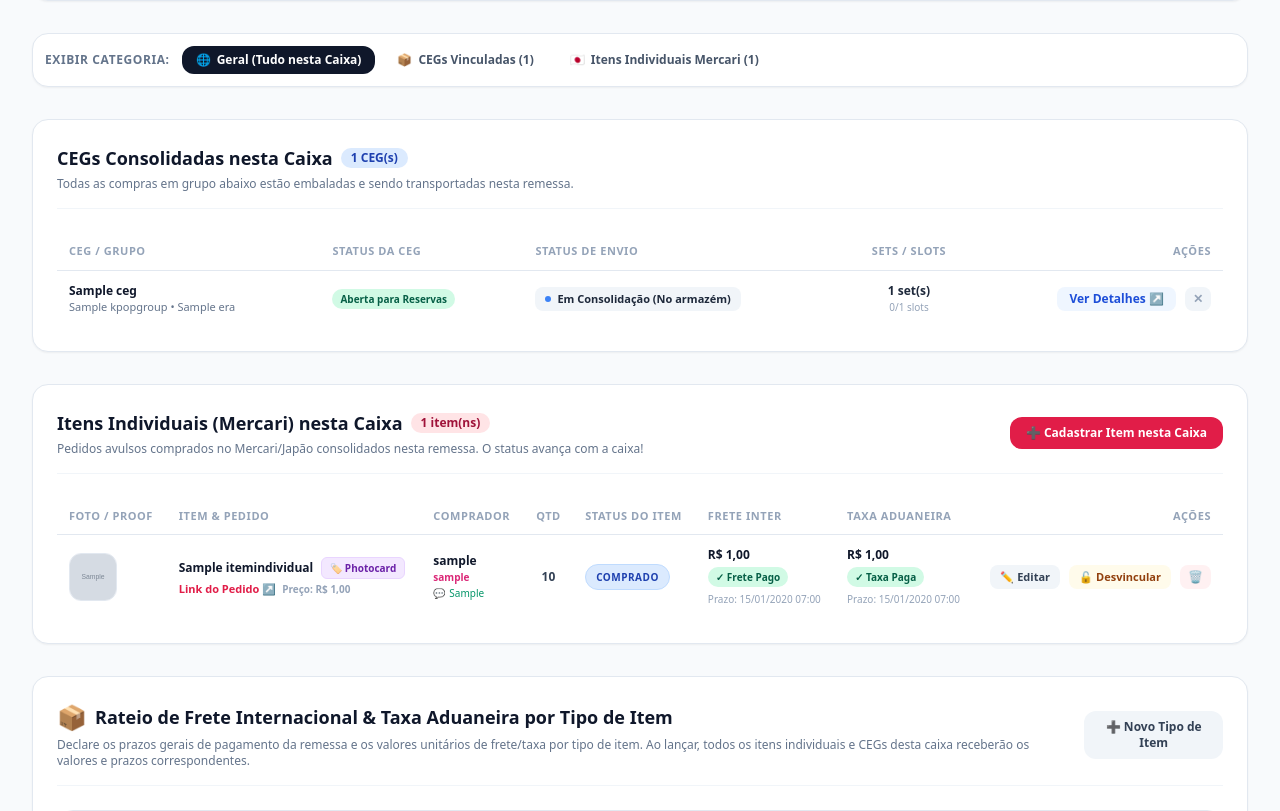
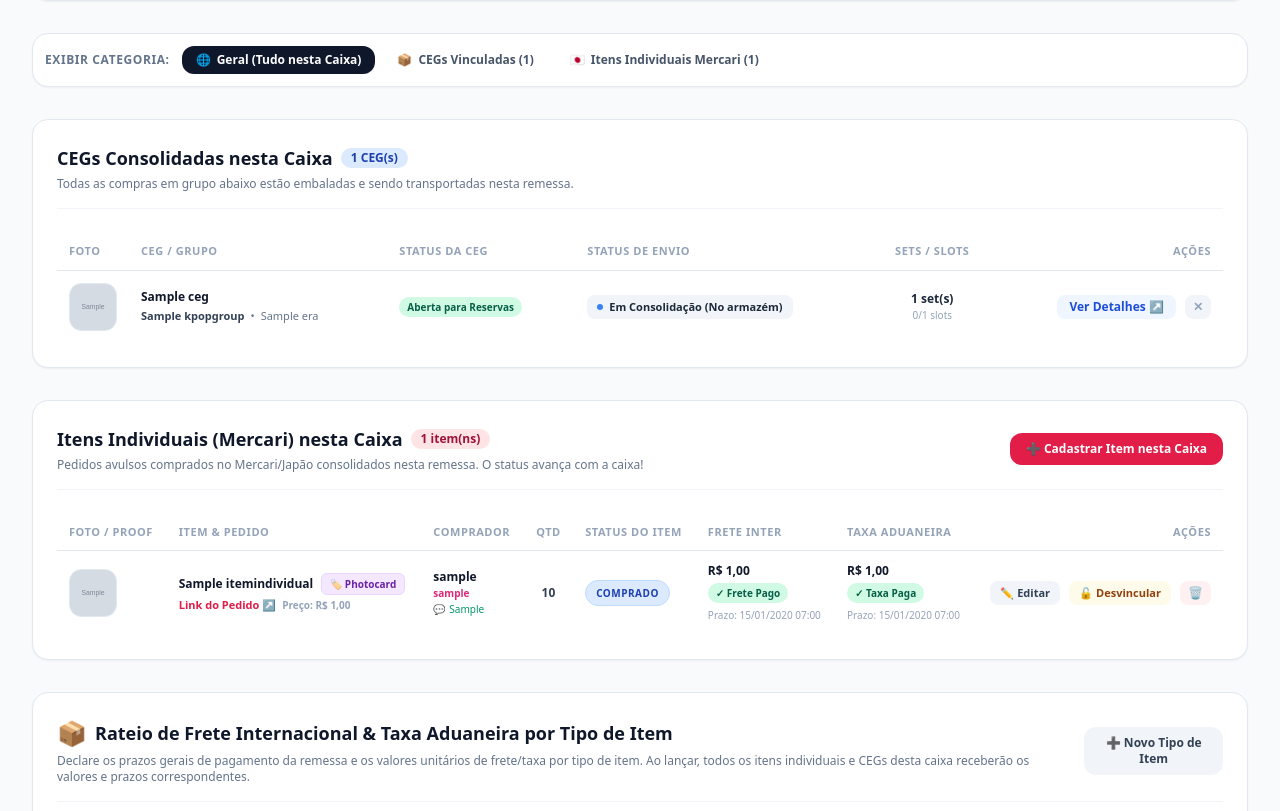
Before and after one commit to hudo9921/ceg, a Django app: a page that uses templates/cegs/caixa_detail.html in a window 1280 px wide. Shown: the part 960-1771 px from the top of the page. Run offline with Django 5.2, Linux system fonts and the light colour scheme; a user stored in the database is signed in; data comes from the database, SQL or seed files in the repository; tables that the repository leaves empty hold one stand-in row (values such as "Sample post"); grey boxes marked "Sample" are stand-in pictures; some libraries are stand-ins or nearby versions.

Commit message:
feat(caixa): exibir miniaturas de imagem nas tabelas de CEGs e modais de vinculacao

```diff
--- a/apps/cegs/models.py
+++ b/apps/cegs/models.py
@@ -532,6 +532,23 @@ class CEG(models.Model):
     def display_title(self) -> str:
         """Título amigável para exibição em cards onde a tag do grupo já está presente."""
         return self.clean_title()
+
+    @property
+    def display_image_url(self) -> str:
+        """
+        Retorna a melhor imagem representativa para a CEG:
+        1. Banner próprio da CEG (se houver)
+        2. Banner da Era vinculada (se houver)
+        3. Foto/Logo do Grupo vinculado (se houver)
+        """
+        if self.banner_url and self.banner_url.strip():
+            return self.banner_url.strip()
+        if hasattr(self, 'era') and self.era:
+            if self.era.banner_url and self.era.banner_url.strip():
+                return self.era.banner_url.strip()
+            if hasattr(self.era, 'group') and self.era.group and self.era.group.image_url and self.era.group.image_url.strip():
+                return self.era.group.image_url.strip()
+        return ""
 
     @property
     def theme_color(self) -> str:
--- a/templates/cegs/caixa_detail.html
+++ b/templates/cegs/caixa_detail.html
@@ -369,6 +369,7 @@
                 <table class="w-full text-left border-collapse">
                     <thead>
                         <tr class="text-[11px] uppercase tracking-wider text-slate-400 font-bold border-b border-slate-200 pb-2">
+                            <th class="py-2.5 px-3 w-16">Foto</th>
                             <th class="py-2.5 px-3">CEG / Grupo</th>
                             <th class="py-2.5 px-3">Status da CEG</th>
                             <th class="py-2.5 px-3">Status de Envio</th>
@@ -379,14 +380,38 @@
                     <tbody class="divide-y divide-slate-100 text-xs">
                         {% for ceg in cegs %}
                             <tr class="hover:bg-slate-50/80 transition">
+                                <!-- Foto / Imagem da CEG -->
+                                <td class="py-3 px-3 w-16">
+                                    <div class="relative group w-12 h-12">
+                                        {% if ceg.display_image_url %}
+                                            <img src="{{ ceg.display_image_url }}"
+                                                 alt="{{ ceg.title }}"
+                                                 @click="openZoom('{{ ceg.display_image_url }}')"
+                                                 class="w-12 h-12 object-cover rounded-xl border border-slate-200 shadow-2xs cursor-pointer group-hover:opacity-80 transition">
+                                            <div @click="openZoom('{{ ceg.display_image_url }}')"
+                                                 class="absolute inset-0 bg-black/40 text-white rounded-xl flex items-center justify-center opacity-0 group-hover:opacity-100 cursor-pointer transition text-[10px] font-bold">
+                                                🔍 Ver
+                                            </div>
+                                        {% else %}
+                                            <div class="w-12 h-12 rounded-xl bg-gradient-to-br from-pink-500 via-purple-600 to-indigo-600 flex items-center justify-center text-white text-lg font-black shadow-2xs">
+                                                🎴
+                                            </div>
+                                        {% endif %}
+                                    </div>
+                                </td>
+
                                 <td class="py-3 px-3">
-                                    <div class="font-bold text-slate-900">
+                                    <div class="font-bold text-slate-900 leading-snug">
                                         <a href="{% url 'ceg_detail' slug=ceg.slug %}" class="hover:text-blue-600 hover:underline" title="{{ ceg.title }}">
                                             {{ ceg.display_title }}
                                         </a>
                                     </div>
-                                    <div class="text-[11px] text-slate-500">
-                                        {{ ceg.era.group.name }} &bull; {{ ceg.era.name }}
+                                    <div class="text-[11px] text-slate-500 flex items-center gap-1.5 mt-0.5">
+                                        <span class="font-bold text-slate-700">{{ ceg.era.group.name }}</span>
+                                        {% if ceg.era.name %}
+                                            <span>&bull;</span>
+                                            <span class="text-slate-500">{{ ceg.era.name }}</span>
+                                        {% endif %}
                                     </div>
                                 </td>
                                 <td class="py-3 px-3">
@@ -933,12 +958,19 @@
 
                     <div class="max-h-64 overflow-y-auto space-y-2 border border-slate-200 rounded-xl p-3 bg-slate-50">
                         {% for c in cegs_sem_caixa %}
-                            <label class="flex items-center gap-3 p-2 bg-white rounded-lg border border-slate-200 hover:border-blue-400 cursor-pointer transition">
+                            <label class="flex items-center gap-3 p-2.5 bg-white rounded-xl border border-slate-200 hover:border-blue-400 cursor-pointer transition">
                                 <input type="checkbox" name="ceg_ids" value="{{ c.id }}"
-                                       class="rounded text-blue-600 focus:ring-blue-500 w-4 h-4">
-                                <div class="text-xs">
-                                    <div class="font-bold text-slate-900">{{ c.title }}</div>
-                                    <div class="text-[11px] text-slate-500">{{ c.era.group.name }} &bull; {{ c.get_status_display }}</div>
+                                       class="rounded text-blue-600 focus:ring-blue-500 w-4 h-4 shrink-0">
+                                {% if c.display_image_url %}
+                                    <img src="{{ c.display_image_url }}" alt="" class="w-10 h-10 object-cover rounded-lg border border-slate-200 shrink-0">
+                                {% else %}
+                                    <div class="w-10 h-10 rounded-lg bg-gradient-to-br from-pink-500 to-purple-600 flex items-center justify-center text-white text-xs font-black shrink-0">
+                                        🎴
+                                    </div>
+                                {% endif %}
+                                <div class="text-xs flex-1 min-w-0">
+                                    <div class="font-bold text-slate-900 truncate">{{ c.display_title }}</div>
+                                    <div class="text-[11px] text-slate-500 truncate">{{ c.era.group.name }} &bull; {{ c.get_status_display }}</div>
                                 </div>
                             </label>
                         {% endfor %}
```
